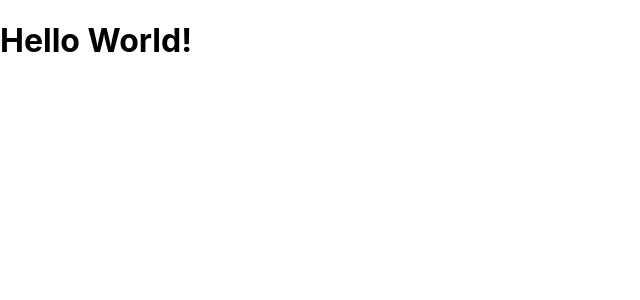
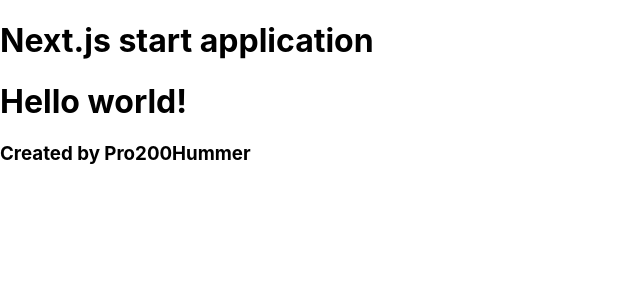
Before and after one commit to Pro200Hummer/next.js-start, a Next.js app: page / in a window 1280 px wide. Shown: the top 300 px of the page, without its empty margins (0-640 px from the left). Built offline with nearby package versions, Linux system fonts and the light colour scheme.

Commit message:
03_lesson - add global components

```diff
--- /dev/null
+++ b/components/Footer.js
@@ -0,0 +1,7 @@
+import {Heading} from "./Heading";
+
+export const Footer = () => {
+    return <footer>
+        <Heading tag={'h3'} text={'Created by Pro200Hummer'}/>
+    </footer>
+};
--- /dev/null
+++ b/components/Header.js
@@ -0,0 +1,7 @@
+import {Heading} from "./Heading";
+
+export const Header = () => {
+    return <header>
+        <Heading tag={'h1'} text={'Next.js start application'}/>
+    </header>
+};
--- /dev/null
+++ b/components/Heading.js
@@ -0,0 +1,4 @@
+export const Heading = ({text, tag}) => {
+    const Tag = tag || 'h1'
+    return <Tag>{text}</Tag>
+};
--- /dev/null
+++ b/components/Layout.js
@@ -0,0 +1,10 @@
+import {Header} from "./Header";
+import {Footer} from "./Footer";
+
+export const Layout = ({children}) => (
+    <>
+        <Header/>
+        {children}
+        <Footer/>
+    </>
+)
--- a/pages/404.js
+++ b/pages/404.js
@@ -1,7 +1,9 @@
+import {Heading} from "../components/Heading";
+
 const Error = () => {
     return <div>
-        <h1>404</h1>
-        <p>Something went wrong...</p>
+        <Heading text={'404'}/>
+        <Heading text={'Something went wrong...'} tag={'h3'}/>
     </div>
 }
 
--- a/pages/_app.js
+++ b/pages/_app.js
@@ -1,7 +1,10 @@
 import '../styles/globals.css'
+import {Layout} from "../components/Layout";
 
 const MyApp = ({ Component, pageProps }) => {
-  return <Component {...pageProps} />
+  return <Layout>
+    <Component {...pageProps} />
+  </Layout>
 }
 
 export default MyApp
--- a/pages/contacts/contact.js
+++ b/pages/contacts/contact.js
@@ -1,6 +1,8 @@
+import {Heading} from "../../components/Heading";
+
 const Contact = () => {
     return <div>
-        <h1>Current contact</h1>
+        <Heading text={'Current contact'}/>
         <p>This is a user contact</p>
     </div>
 };
--- a/pages/contacts/index.js
+++ b/pages/contacts/index.js
@@ -1,6 +1,8 @@
+import {Heading} from "../../components/Heading";
+
 const Contacts = () => {
     return <div>
-        <h1>Contacts list:</h1>
+        <Heading text={'Contacts list:'}/>
         <p>This is a users contacts</p>
     </div>
 }
--- a/pages/index.js
+++ b/pages/index.js
@@ -1,8 +1,7 @@
+import {Heading} from "../components/Heading";
 
 const Home = () => {
-  return <h1>
-    Hello World!
-  </h1>
+  return <Heading text={'Hello world!'}/>
 }
 
 export default Home
--- a/pages/posts.js
+++ b/pages/posts.js
@@ -1,6 +1,8 @@
+import {Heading} from "../components/Heading";
+
 const Posts = () => {
     return <div>
-        <h1>Posts list:</h1>
+        <Heading text={'Posts list:'}/>
         <p>This is a users posts</p>
     </div>
 }
```
